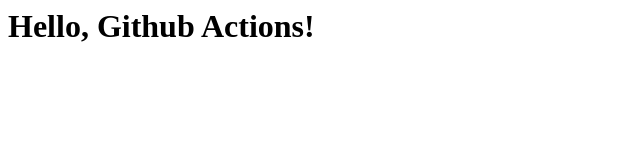
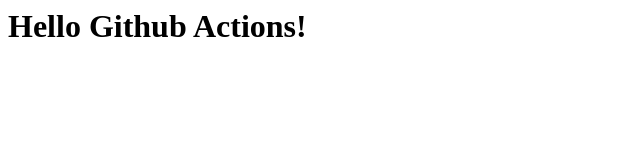
Before and after one commit to MladenDzida/gh-deployment-workflow, a plain HTML site: page index.html in a window 1280 px wide. Shown: the whole page, without its empty margins (0-640 px from the left). Drawn offline with Linux system fonts and the light colour scheme.

Commit message:
update index.html

```diff
--- a/index.html
+++ b/index.html
@@ -1 +1 @@
-<H1>Hello, Github Actions!<H1>
+<H1>Hello Github Actions!<H1>
```
